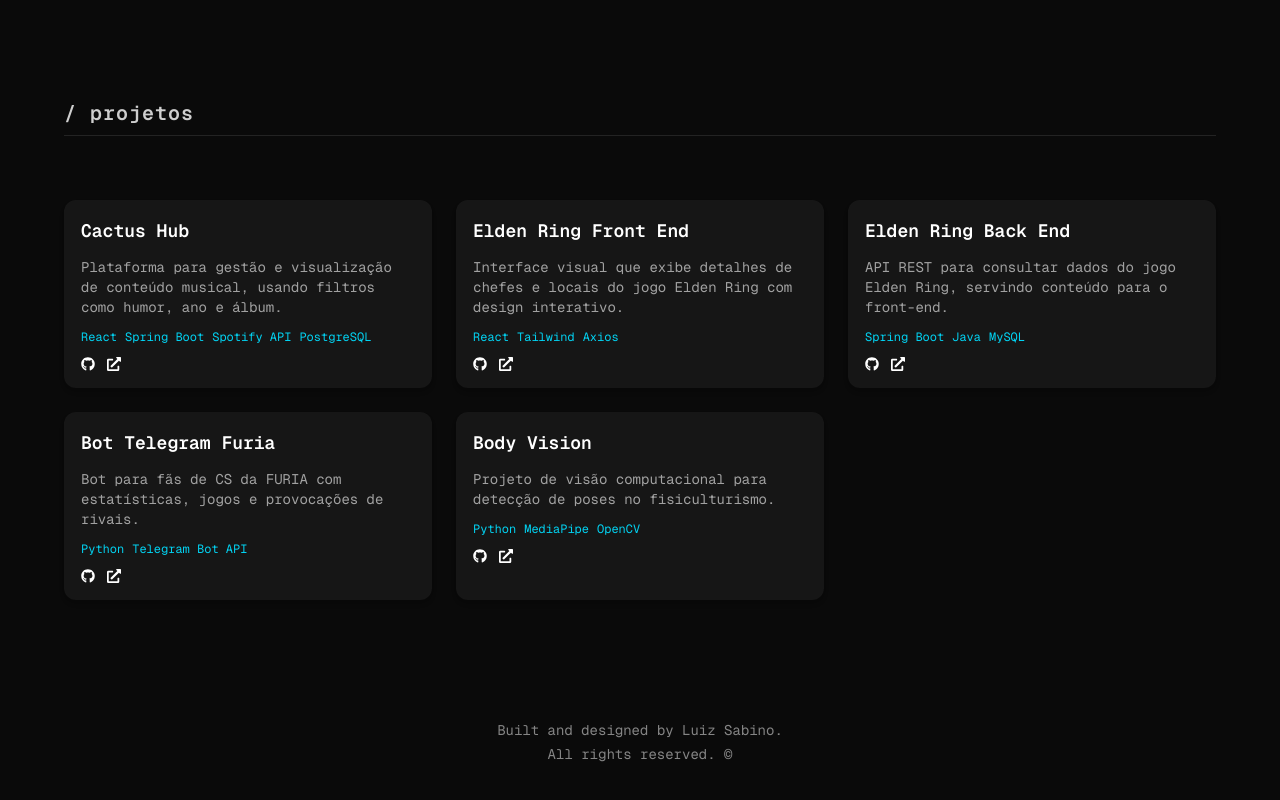
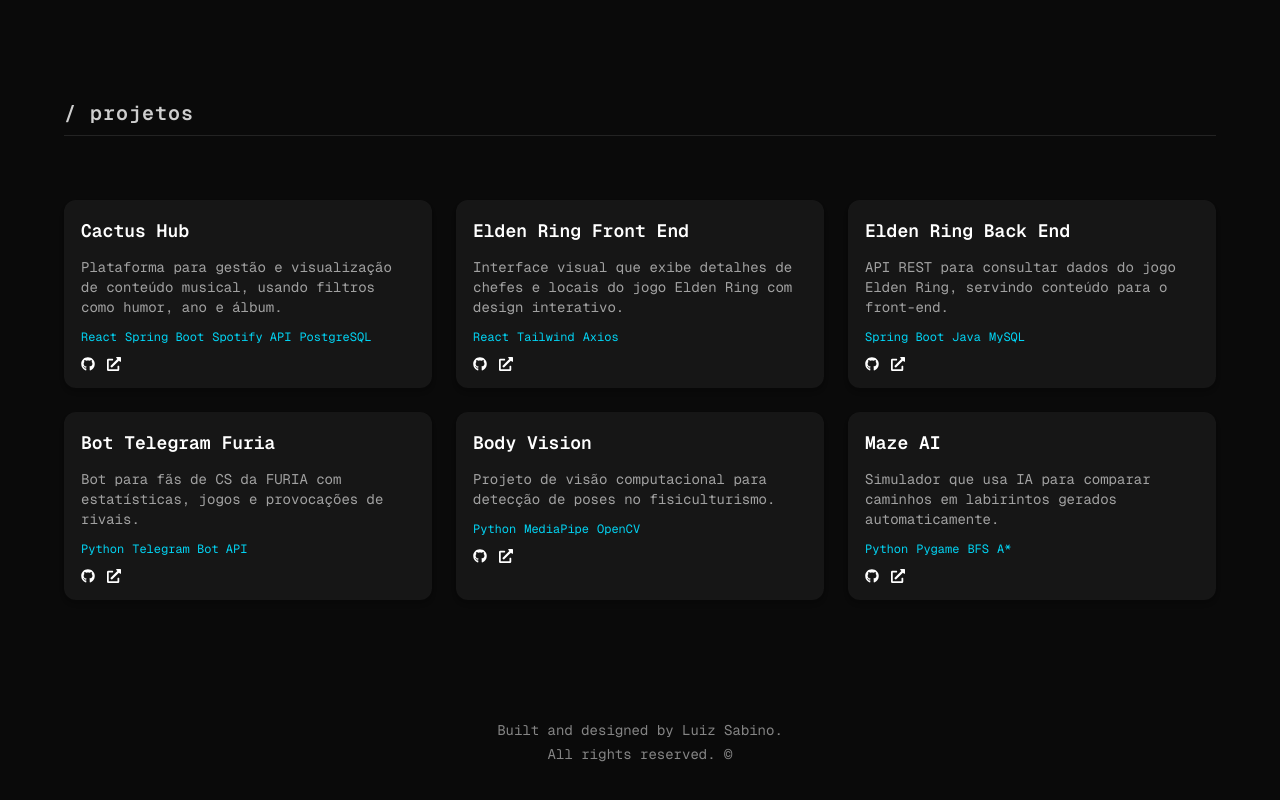
Before and after one commit to luizsabinosb/portfolio, a Next.js app: page / in a window 1280 px wide. Shown: the part 2381-3181 px from the top of the page. Built offline with nearby package versions, Linux system fonts and the light colour scheme.

Commit message:
novo projeto

```diff
--- a/src/sections/Projects.tsx
+++ b/src/sections/Projects.tsx
@@ -31,6 +31,12 @@
     description: "Projeto de visão computacional para detecção de poses no fisiculturismo.",
     stack: ["Python", "MediaPipe", "OpenCV"],
     repo: "https://github.com/luizsabinosb/bodyVision",
+  },
+  {
+    title: "Maze AI",
+    description: "Simulador que usa IA para comparar caminhos em labirintos gerados automaticamente.",
+    stack: ["Python", "Pygame", "BFS", "A*"],
+    repo: "https://github.com/luizsabinosb/mazeai",
   },
 ];
 
```
